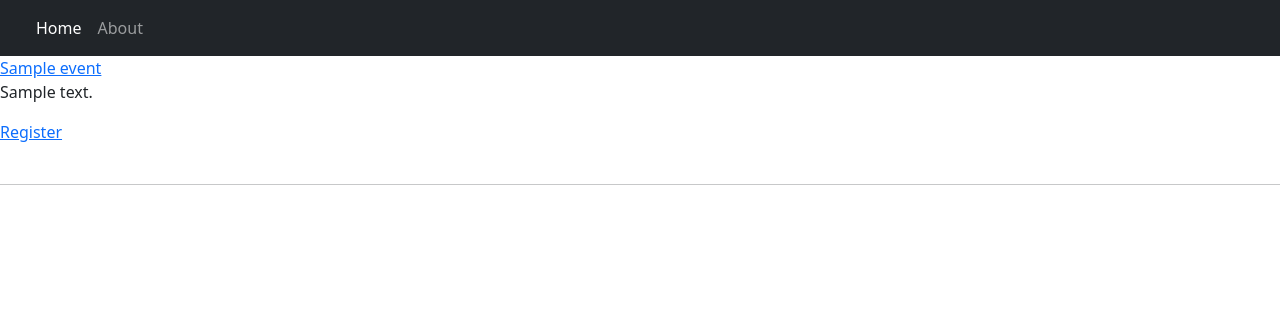
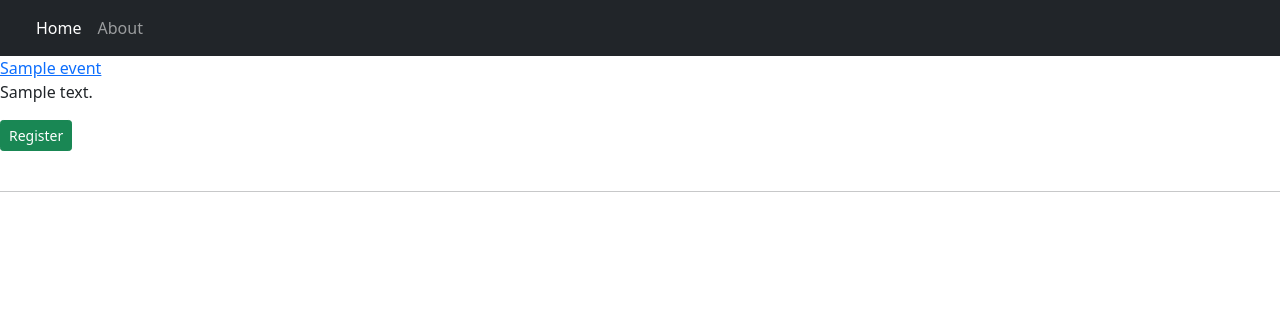
Before and after one commit to avdhari/iedc-gecpkd, a Django app: page / in a window 1280 px wide. Shown: the top 316 px of the page. Run offline with Django 3.2, Linux system fonts and the light colour scheme; tables that the repository leaves empty hold one stand-in row (values such as "Sample post").

Commit message:
added templates

```diff
--- a/templates/website/base.html
+++ b/templates/website/base.html
@@ -6,6 +6,8 @@
     <meta name="viewport" content="width=device-width, initial-scale=1.0">
 
     <link href="https://cdn.jsdelivr.net/npm/bootstrap@5.1.0/dist/css/bootstrap.min.css" rel="stylesheet" integrity="sha384-KyZXEAg3QhqLMpG8r+8fhAXLRk2vvoC2f3B09zVXn8CA5QIVfZOJ3BCsw2P0p/We" crossorigin="anonymous">
+    <link rel="stylesheet" href="main.css">
+
     <script src="https://cdn.jsdelivr.net/npm/bootstrap@5.1.0/dist/js/bootstrap.bundle.min.js" integrity="sha384-U1DAWAznBHeqEIlVSCgzq+c9gqGAJn5c/t99JyeKa9xxaYpSvHU5awsuZVVFIhvj" crossorigin="anonymous"></script>
 
 
@@ -43,6 +45,8 @@
 
     {% block content %}
 
+
+
     {% endblock %}
 </body>
 </html>
--- a/templates/website/event_detail.html
+++ b/templates/website/event_detail.html
@@ -9,6 +9,6 @@
 
 <h2>{{event.title}}</h2>
 <p>{{event.content}}</p>
-<a href="{{event.register}}" target="_blank">Register</a>
+<a class="btn btn-primary" href="{{event.register}}" target="_blank">Register</a>
 
 {% endblock %}
--- a/templates/website/index.html
+++ b/templates/website/index.html
@@ -10,7 +10,7 @@ Home | IEDC GEC Palakkad
 
     <a href="{% url 'event-view' event.pk %}">{{event.title}}</a>
     <p>{{event.content}}</p>
-    <a href="{{event.register}}" target="_blank">Register</a>
+    <a class="btn btn-sm btn-success" href="{{event.register}}" target="_blank">Register</a>
     <br><br>
     <hr>
 
```
